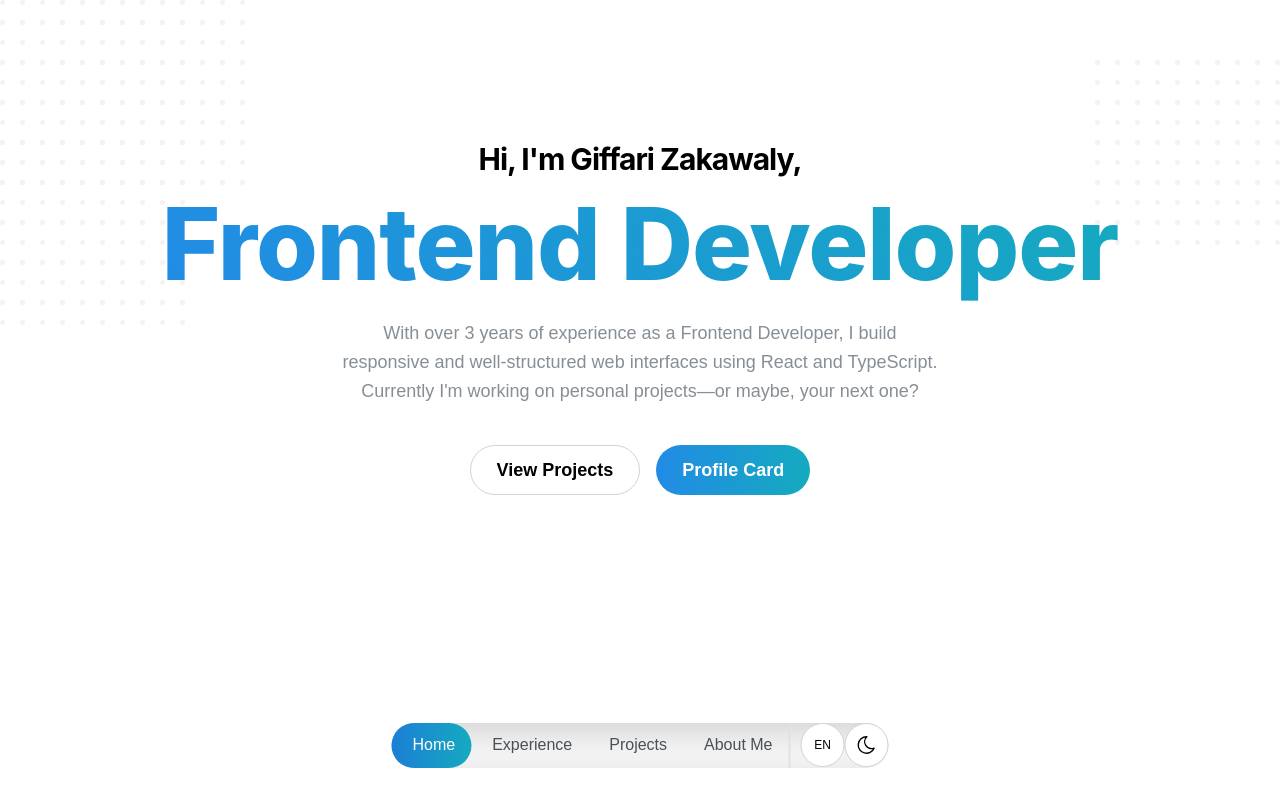
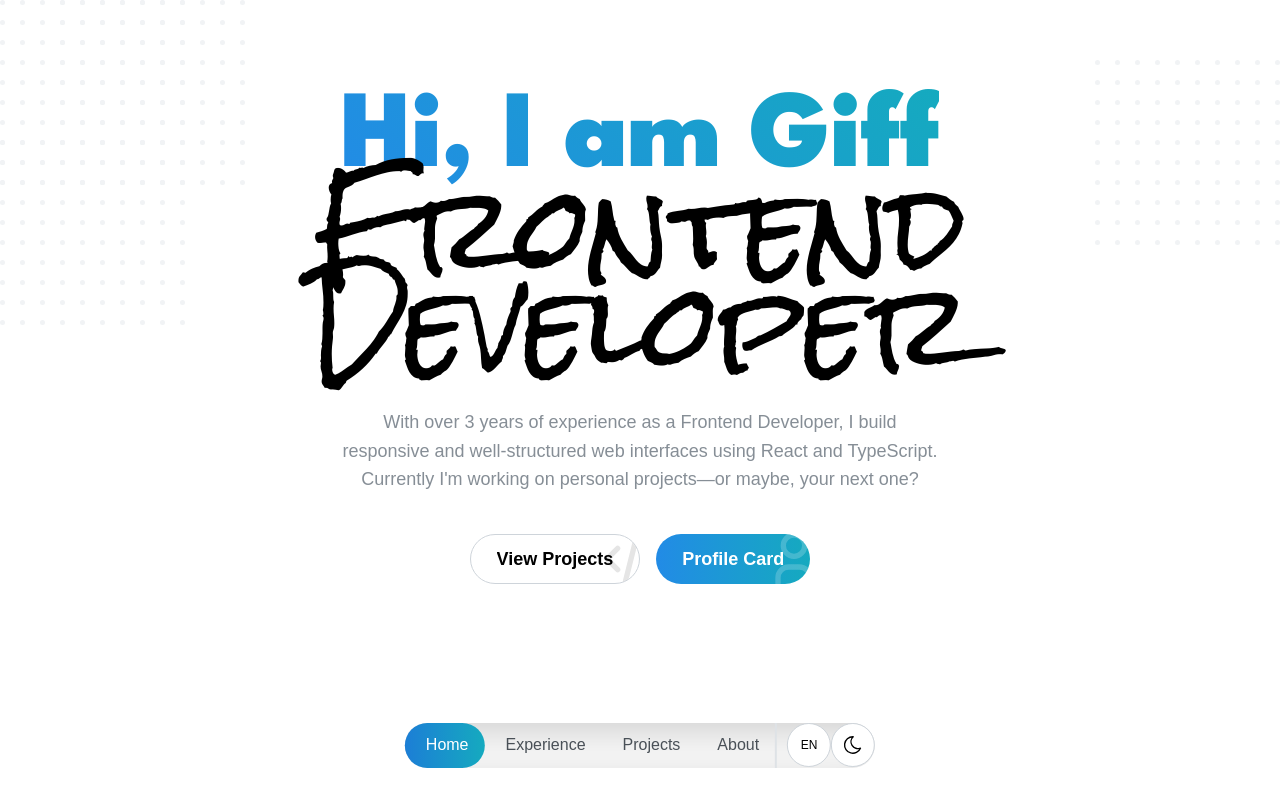
Before and after one commit to giffariz/portfolio, a Next.js app: page / in a window 1280 px wide. Built offline with nearby package versions, Linux system fonts and the light colour scheme.

Commit message:
feat: New Home Tab Content

```diff
--- a/src/app/page.tsx
+++ b/src/app/page.tsx
@@ -10,7 +10,10 @@ export default function Home() {
   return (
     <Tabs variant="none" value={activeTab} onChange={setActiveTab} m={"lg"}>
       <Navbar activeTab={activeTab} />
-      <Content onClickProjects={() => setActiveTab("projects")}/>
+      <Content
+        onClickProjects={() => setActiveTab("projects")}
+        activeTab={activeTab}
+      />
     </Tabs>
   );
 }
--- a/src/components/ContactCard/ContactCard.tsx
+++ b/src/components/ContactCard/ContactCard.tsx
@@ -1,42 +1,46 @@
-import { Avatar, Button, Card, Group, Text } from '@mantine/core';
-import classes from './ContactCard.module.css';
-import { IconBrandGithubFilled, IconBrandInstagramFilled, IconBrandLinkedinFilled } from '@tabler/icons-react';
-import { useLanguage } from '@/context/LanguageContext';
+import { Avatar, Button, Card, Group, Text } from "@mantine/core";
+import classes from "./ContactCard.module.css";
+import {
+    IconBrandGithubFilled,
+    IconBrandInstagramFilled,
+    IconBrandLinkedinFilled,
+    IconBulb,
+    IconEye,
+} from "@tabler/icons-react";
+import { useLanguage } from "@/context/LanguageContext";
 
 export function ContactCard() {
     const { t } = useLanguage();
 
     return (
         <Card className={classes.card}>
-            <Card.Section h={40} />
             <Avatar
                 src="./Avatar.jpg"
-                size={100}
+                size={120}
                 radius={80}
                 mx="auto"
-                mt={-30}
                 className={classes.avatar}
             />
-            <Text ta="center" fz="lg" fw={600} mt="sm">
+            <Text ta="center" fz="lg" fw={700} mt="sm">
                 Giffari Zakawaly
             </Text>
             <Text ta="center" fz="sm" c="dimmed">
                 Frontend Developer
             </Text>
             <Group mt="md" justify="center" gap={10}>
-                <a href='https://github.com/giffariz' target="_blank">
+                <a href="https://github.com/giffariz" target="_blank">
                     <IconBrandGithubFilled size={28} />
                 </a>
-                <a href='https://www.linkedin.com/in/giffariz/' target="_blank">
+                <a href="https://www.linkedin.com/in/giffariz/" target="_blank">
                     <IconBrandLinkedinFilled size={28} />
                 </a>
-                <a href='https://www.instagram.com/gif.agiff/' target="_blank">
+                <a href="https://www.instagram.com/gif.agiff/" target="_blank">
                     <IconBrandInstagramFilled size={28} />
                 </a>
             </Group>
             <Button
                 radius="xl"
-                mt="xl"
+                mt="md"
                 size="md"
                 variant="default"
                 className={classes.button}
@@ -44,21 +48,42 @@ export function ContactCard() {
                 target="_blank"
                 href="/CV_Giffari.pdf"
                 rel="noopener noreferrer"
-                // download
             >
                 {t.card.cv}
+                <IconEye
+                    size={64}
+                    style={{
+                        position: "absolute",
+                        right: -24,
+                        top: "50%",
+                        transform: "translateY(-50%)",
+                        opacity: 0.1,
+                        pointerEvents: "none",
+                    }}
+                />
             </Button>
             <Button
                 radius="xl"
                 mt="xs"
                 size="md"
                 variant="gradient"
-                gradient={{ from: 'blue', to: 'cyan', deg: 90 }}
+                gradient={{ from: "blue", to: "cyan", deg: 90 }}
                 className={classes.button}
                 component="a"
                 href="mailto:giffarizz@gmail.com?subject=Project%20Proposal"
             >
                 {t.card.email}
+                <IconBulb
+                    size={64}
+                    style={{
+                        position: "absolute",
+                        right: -24,
+                        top: "50%",
+                        transform: "translateY(-50%)",
+                        opacity: 0.2,
+                        pointerEvents: "none",
+                    }}
+                />
             </Button>
         </Card>
     );
--- a/src/components/Content/Content.tsx
+++ b/src/components/Content/Content.tsx
@@ -1,22 +1,60 @@
-import { Tabs } from "@mantine/core";
+import { Flex, Tabs, Transition } from "@mantine/core";
 import React from "react";
 import Home from "./Home/Home";
 import { Dots } from "../Dot/Dots";
+import Experience from "./Experience/Experience";
 
 interface IContentProps {
     onClickProjects: () => void;
+    activeTab: string | null;
 }
 
-export const Content = ({ onClickProjects }: IContentProps) => {
+export const Content = ({ onClickProjects, activeTab }: IContentProps) => {
     return (
         <>
             <Dots />
             <Tabs.Panel value="home">
-                <Home onClickProjects={onClickProjects} />
+                <Transition mounted={activeTab === "home"} transition="fade" duration={400}>
+                    {(styles) => (
+                        <Flex
+                            justify="center"
+                            align="center"
+                            h="80dvh"
+                        >
+                            <div style={styles}>
+                                <Home onClickProjects={onClickProjects} />
+                            </div>
+                        </Flex>
+                    )}
+                </Transition>
             </Tabs.Panel>
-            <Tabs.Panel value="experience">EXP</Tabs.Panel>
-            <Tabs.Panel value="projects">PROJECT</Tabs.Panel>
-            <Tabs.Panel value="about">ABOUT ME</Tabs.Panel>
+            <Tabs.Panel value="experience">
+                <Transition mounted={activeTab === "experience"} transition="fade" duration={400}>
+                    {(styles) => (
+                        <div style={styles}>
+                            <Experience />
+                        </div>
+                    )}
+                </Transition>
+            </Tabs.Panel>
+            <Tabs.Panel value="projects">
+                <Transition mounted={activeTab === "projects"} transition="fade" duration={400}>
+                    {(styles) => (
+                        <div style={styles}>
+                            PROJECTS
+                        </div>
+                    )}
+                </Transition>
+            </Tabs.Panel>
+            <Tabs.Panel value="about">
+                <Transition mounted={activeTab === "about"} transition="fade" duration={400}>
+                    {(styles) => (
+                        <div style={styles}>
+                            ABOUT ME
+                        </div>
+                    )}
+                </Transition>
+            </Tabs.Panel>
         </>
     );
 };
--- a/src/components/Content/Home/Home.module.css
+++ b/src/components/Content/Home/Home.module.css
@@ -1,11 +1,11 @@
 .wrapper {
     position: relative;
-    padding-top: 120px;
+    padding-top: 80px;
     padding-bottom: 80px;
 
     @media (max-width: $mantine-breakpoint-sm) {
-        padding-top: 20px;
-        padding-bottom: 60px;
+        padding-top: 40px;
+        padding-bottom: 40px;
     }
 }
 
@@ -16,7 +16,7 @@
 
 .title {
     text-align: center;
-    font-weight: 700;
+    font-weight: 400;
     font-size: 30px;
     letter-spacing: -1px;
     color: light-dark(var(--mantine-color-black), var(--mantine-color-white));
@@ -25,18 +25,16 @@
 
     @media (max-width: $mantine-breakpoint-xs) {
         font-size: 20px;
-        text-align: left;
     }
 }
 
 .highlight {
-    font-size: 100px;
+    font-size: 110px;
     font-weight: 800;
+    line-height: 0.8;
 
     @media (max-width: $mantine-breakpoint-sm) {
-        font-size: 60px;
-        text-align: left;
-        /* margin-top: var(--mantine-spacing-xl); */
+        font-size: 40px;
     }
 }
 
@@ -44,7 +42,6 @@
     text-align: center;
 
     @media (max-width: $mantine-breakpoint-xs) {
-        text-align: left;
         font-size: var(--mantine-font-size-md);
     }
 }
--- a/src/components/Content/Home/Home.tsx
+++ b/src/components/Content/Home/Home.tsx
@@ -3,34 +3,51 @@ import { Button, Container, Drawer, Text, Title } from '@mantine/core';
 import classes from './Home.module.css';
 import { useDisclosure } from '@mantine/hooks';
 import { ContactCard } from '@/components/ContactCard/ContactCard';
+import { Rock_Salt, League_Spartan } from 'next/font/google';
+import { IconCode, IconUsers } from '@tabler/icons-react';
 
 interface IHomeProps {
     onClickProjects: () => void
 }
 
-export default function Home({ onClickProjects }: IHomeProps) {
+const rockSalt = Rock_Salt({
+    weight: "400",
+    subsets: ["latin"],
+});
+
+const leagueSpartan = League_Spartan({
+    weight: "900",
+    subsets: ["latin"],
+});
+
+export default function Home({ onClickProjects }: Readonly<IHomeProps>) {
     const { t } = useLanguage();
     const [opened, { open, close }] = useDisclosure(false);
 
     return (
         <>
-            <Container className={classes.wrapper} size={1400}>
+            <Container className={classes.wrapper} size={"lg"}>
                 <div className={classes.inner}>
-                    <Title className={classes.title}>
-                        {t.home.greeting}{","}
-                        <br></br>
+                    <Title className={classes.title} w={"100%"}>
                         <Text
                             component="span"
-                            className={classes.highlight}
+                            className={classes.highlight + " " + leagueSpartan.className}
                             inherit
                             variant="gradient"
                             gradient={{ from: 'blue', to: 'cyan' }}
                         >
-                            {t.home.role}
+                            {t.home.greeting}
+                        </Text><br />
+                        <Text
+                            component="span"
+                            className={classes.highlight + " " + rockSalt.className}
+                            inherit
+                        >
+                            Frontend Developer
                         </Text>
                     </Title>
 
-                    <Container p={0} size={600}>
+                    <Container p={0} size={600} mt={30}>
                         <Text size="lg" c="dimmed" className={classes.description}>
                             {t.home.shortDescription}
                         </Text>
@@ -46,6 +63,17 @@ export default function Home({ onClickProjects }: IHomeProps) {
                             onClick={onClickProjects}
                         >
                             View Projects
+                            <IconCode
+                                size={64}
+                                style={{
+                                    position: 'absolute',
+                                    right: -24,
+                                    top: '50%',
+                                    transform: 'translateY(-50%)',
+                                    opacity: 0.1,
+                                    pointerEvents: 'none',
+                                }}
+                            />
                         </Button>
                         <Button
                             className={classes.control}
@@ -56,6 +84,17 @@ export default function Home({ onClickProjects }: IHomeProps) {
                             gradient={{ from: 'blue', to: 'cyan', deg: 90 }}
                         >
                             Profile Card
+                            <IconUsers
+                                size={64} // besar banget!
+                                style={{
+                                    position: 'absolute',
+                                    right: -24,
+                                    top: '50%',
+                                    transform: 'translateY(-50%)',
+                                    opacity: 0.2, // opsional: biar kayak watermark
+                                    pointerEvents: 'none',
+                                }}
+                            />
                         </Button>
                     </div>
                 </div>
--- a/src/components/Navbar/Navbar.tsx
+++ b/src/components/Navbar/Navbar.tsx
@@ -61,7 +61,7 @@ export const Navbar = ({ activeTab }: NavbarProps) => {
                 <Center inline>
                     <IconUserFilled size={20} className="mantine-hidden-from-md" />
                     <Text fw={500} ml={5} visibleFrom="md">
-                        About Me
+                        About
                     </Text>
                 </Center>
             </Tabs.Tab>
--- a/src/i18n/en.ts
+++ b/src/i18n/en.ts
@@ -1,12 +1,12 @@
 const en = {
     home: {
-        greeting: "Hi, I'm Giffari Zakawaly",
-        role: "Frontend Developer",
+        greeting: "Hi, I am Giff",
         shortDescription: "With over 3 years of experience as a Frontend Developer, I build responsive and well-structured web interfaces using React and TypeScript. Currently I'm working on personal projects—or maybe, your next one?"
     },
 
     experience: {
-        title: "Work Experience",
+        title1: "Where I",
+        title2: "Thrive",
         items: [
             {
                 role: "Frontend Developer",
--- a/src/i18n/id.ts
+++ b/src/i18n/id.ts
@@ -1,12 +1,12 @@
 const id = {
     home: {
-        greeting: "Hai, saya Giffari Zakawaly",
-        role: "Frontend Developer",
+        greeting: "Hai, saya Giff",
         shortDescription: "Dengan pengalaman lebih dari 3 tahun, membangun antarmuka web yang responsif dan terstruktur menggunakan React dan TypeScript. Saat ini aktif mengerjakan proyek pribadi—atau mungkin, proyekmu berikutnya?"
     },
 
     experience: {
-        title: "Pengalaman Kerja",
+        title1: "Tempatku",
+        title2: "Berkembang",
         items: [
             {
                 role: "Frontend Developer",
```
Also changed, not shown: src/components/Background/Background.module.css (deleted, +0 -17 lines), src/components/Background/Background.tsx (deleted, +0 -40 lines).
